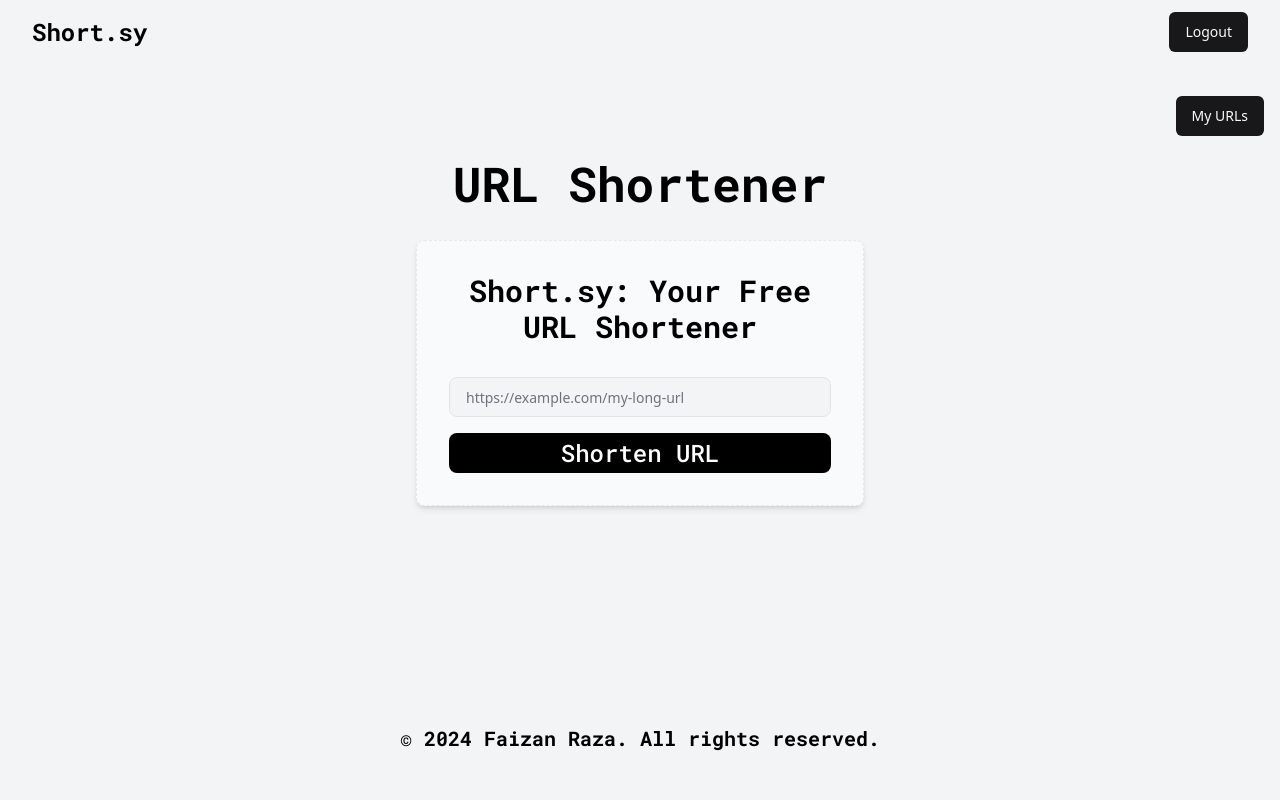
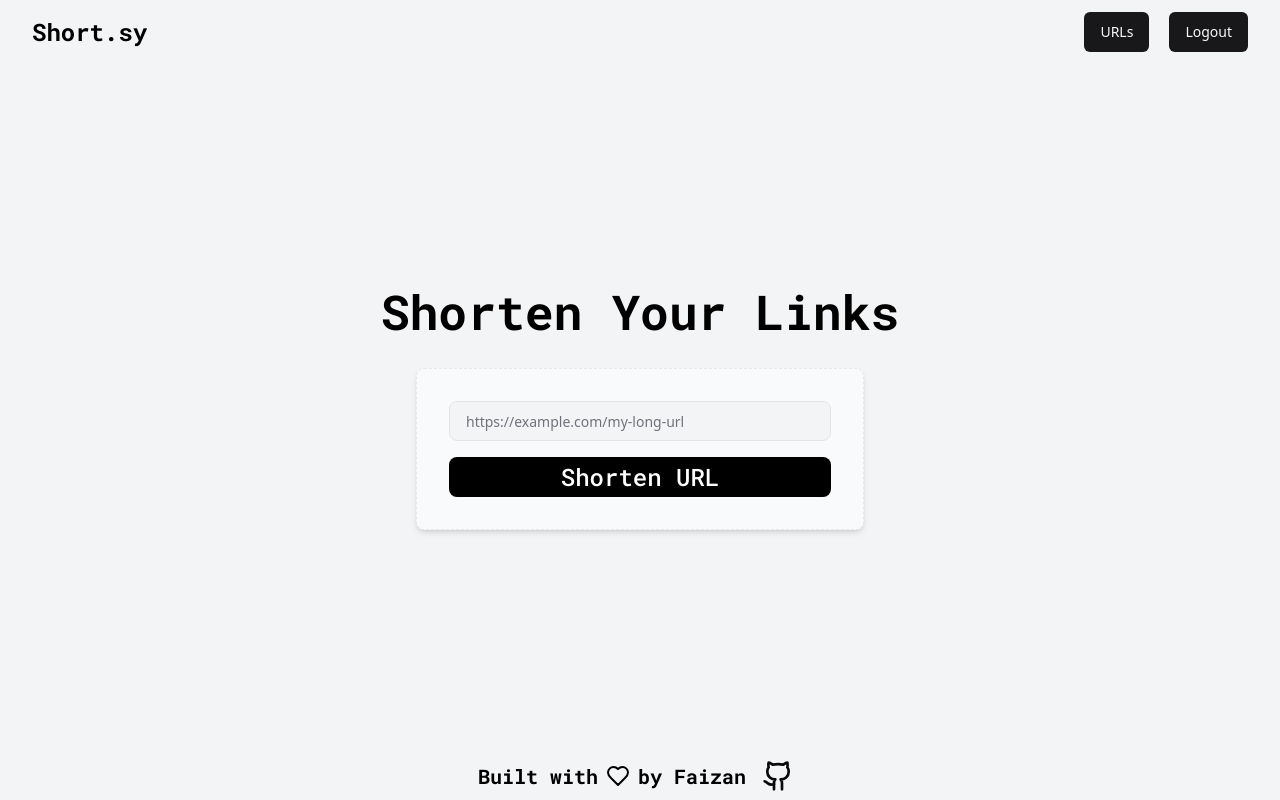
Before and after one commit to faizanr27/url-shortner, a React (Vite) app in the folder frontend/: page / in a window 1280 px wide. Built offline with nearby package versions, Linux system fonts and the light colour scheme; sample sign-in values are in the browser's storage.

Commit message:
Made some UI changes

```diff
--- a/frontend/index.html
+++ b/frontend/index.html
@@ -4,7 +4,7 @@
     <meta charset="UTF-8" />
     <!-- <link href="https://fonts.googleapis.com/css2?family=Caveat:wght@400;700&family=Indie+Flower&display=swap" rel="stylesheet"> -->
     <meta name="viewport" content="width=device-width, initial-scale=1.0" />
-    <title>URL Shortener</title>
+    <title>Shortsy</title>
   </head>
   <body>
     <div id="root"></div>
--- a/frontend/src/components/layout/Footer.jsx
+++ b/frontend/src/components/layout/Footer.jsx
@@ -1,15 +1,23 @@
-
+import { Github } from 'lucide-react'
 const Footer = () => {
 
 
   return (
     <>
-      <footer className="bg-gray-100 text-he py-12 px-6 md:px-12 flex flex-col items-center rounded-t-lg shadow-lg"
-      >
-          <p className="text-xl text-black font-bold font-doodle">
-            © {new Date().getFullYear()} Faizan Raza. All rights reserved.
-          </p>
-      </footer>
+<footer className="text-center px-6 py-2 flex flex-row justify-center w-[90%] mx-auto gap-4">
+  <p className="sm:text-xl xs:text-md  text-black font-bold font-doodle flex items-center">
+    Built with
+    <span className="inline-flex items-center mx-2">
+      <svg xmlns="http://www.w3.org/2000/svg" width="24" height="24" viewBox="0 0 24 24" fill="none" stroke="currentColor" strokeWidth="2" strokeLinecap="round" strokeLinejoin="round" className="lucide lucide-heart duration-200 hover:fill-red-500">
+        <path d="M19 14c1.49-1.46 3-3.21 3-5.5A5.5 5.5 0 0 0 16.5 3c-1.76 0-3 .5-4.5 2-1.5-1.5-2.74-2-4.5-2A5.5 5.5 0 0 0 2 8.5c0 2.3 1.5 4.05 3 5.5l7 7Z"></path>
+      </svg>
+    </span>
+    by Faizan
+  </p>
+  <a href="https://github.com/faizanr27"><Github  className="mr-2 h-8 w-8" /></a>
+
+</footer>
+
     </>
   );
 };
--- a/frontend/src/components/layout/Home.jsx
+++ b/frontend/src/components/layout/Home.jsx
@@ -8,19 +8,10 @@ import { Button } from "@/components/ui/button";
 const Home = () => {
   const [showUrlList, setShowUrlList] = useState(false);
 
-  const handleToggleView = () => {
-    setShowUrlList(!showUrlList);
-  };
-
   return (
     <div className="min-h-screen flex flex-col justify-between bg-gray-100">
-      <Navbar />
+      <Navbar setShowUrlList={setShowUrlList} showUrlList={showUrlList}/>
       <div className="flex-grow container mx-auto px-4 py-8">
-        <div className="flex justify-end mb-6">
-          <Button onClick={handleToggleView}>
-            {showUrlList ? "Shorten URL" : "My URLs"}
-          </Button>
-        </div>
         {showUrlList ? <UserUrlList /> : <Main />}
       </div>
       <Footer />
--- a/frontend/src/components/layout/Main.jsx
+++ b/frontend/src/components/layout/Main.jsx
@@ -46,12 +46,12 @@ function Main() {
   };
 
   return (
-    <div className="bg-gray-100 flex flex-col justify-center items-center font-handwriting">
-      <h1 className="text-5xl font-extrabold text-center text-black mb-8 font-doodle">URL Shortener</h1>
+    <div className="bg-gray-100 flex flex-col justify-center items-center font-handwriting mt-48">
+      <h1 className="text-5xl font-extrabold text-center text-black mb-8 font-doodle">Shorten Your Links</h1>
       <div className="w-full max-w-md bg-gray-50 rounded-lg shadow-md p-8 space-y-6 border border-gray-200 border-dashed">
-        <h2 className="text-3xl font-extrabold font-doodle text-center text-black mb-8">
+        {/* <h2 className="text-3xl font-extrabold font-doodle text-center text-black mb-8">
           Short.sy: Your Free URL Shortener
-        </h2>
+        </h2> */}
         <form onSubmit={handleSubmit} className="space-y-4">
           <Input
             className="w-full rounded-lg py-3 px-4 bg-gray-100 text-black placeholder-gray-500 focus:outline-none focus:ring-2 focus:ring-gray-300 transition duration-300 ease-in-out font-handwriting"
--- a/frontend/src/components/layout/Navbar.jsx
+++ b/frontend/src/components/layout/Navbar.jsx
@@ -5,7 +5,7 @@ import { Button } from "../ui/button";
 
 
 // Navbar component that receives handleSearch function as a prop
-const Navbar = () => {
+const Navbar = ({setShowUrlList, showUrlList}) => {
 
   const navigate = useNavigate()
 
@@ -18,6 +18,10 @@ const Navbar = () => {
   const handleNavigate = () => {
     navigate('/')
   }
+
+  const handleToggleView = () => {
+    setShowUrlList(!showUrlList);
+  };
 
   return (
     <div className="w-full   px-4 sm:px-6 lg:px-8 bg-gray-100">
@@ -33,6 +37,11 @@ const Navbar = () => {
             <AvatarFallback>FR</AvatarFallback>
           </Avatar> */}
         <Button
+               onClick={handleToggleView}
+            >
+                URLs
+        </Button>
+        <Button
                 onClick={handleLogout}
 
             >
--- a/frontend/src/components/layout/UserUrlList.jsx
+++ b/frontend/src/components/layout/UserUrlList.jsx
@@ -1,7 +1,7 @@
 import React, { useState, useEffect } from 'react';
 import { Card, CardContent, CardHeader } from '../ui/card';
 import { Table, TableBody, TableCell, TableHead, TableHeader, TableRow } from '../ui/table';
-
+import { Loader2 } from "lucide-react"
 
 const UserUrlList = () => {
     const [urls, setUrls] = useState([]);
@@ -40,8 +40,8 @@ const UserUrlList = () => {
       return new Date(dateString).toLocaleDateString(undefined, options);
     };
 
-    if (loading) return <div>Loading...</div>;
-    if (error) return <div>Error: {error}</div>;
+    if (loading) return <div className="flex justify-center items-center mt-56"><Loader2 className="mr-2 h-8 w-8 animate-spin" /></div>;
+    if (error) return <div className="flex justify-center items-center mt-56 font-bold text-2xl">"Oops! Something went wrong. Don't worry, we're on it!"</div>;
 
     return (
       <Card>
```
Also changed, not shown: frontend/src/App.jsx (+0 -99 lines).
